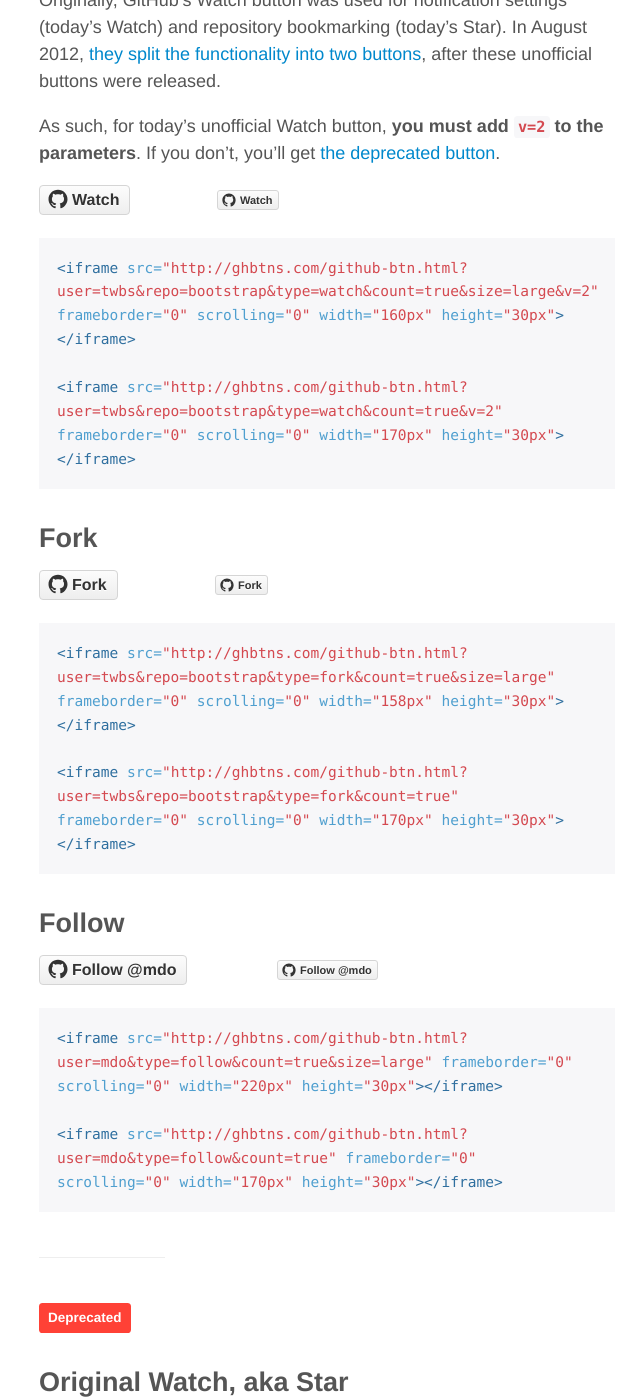
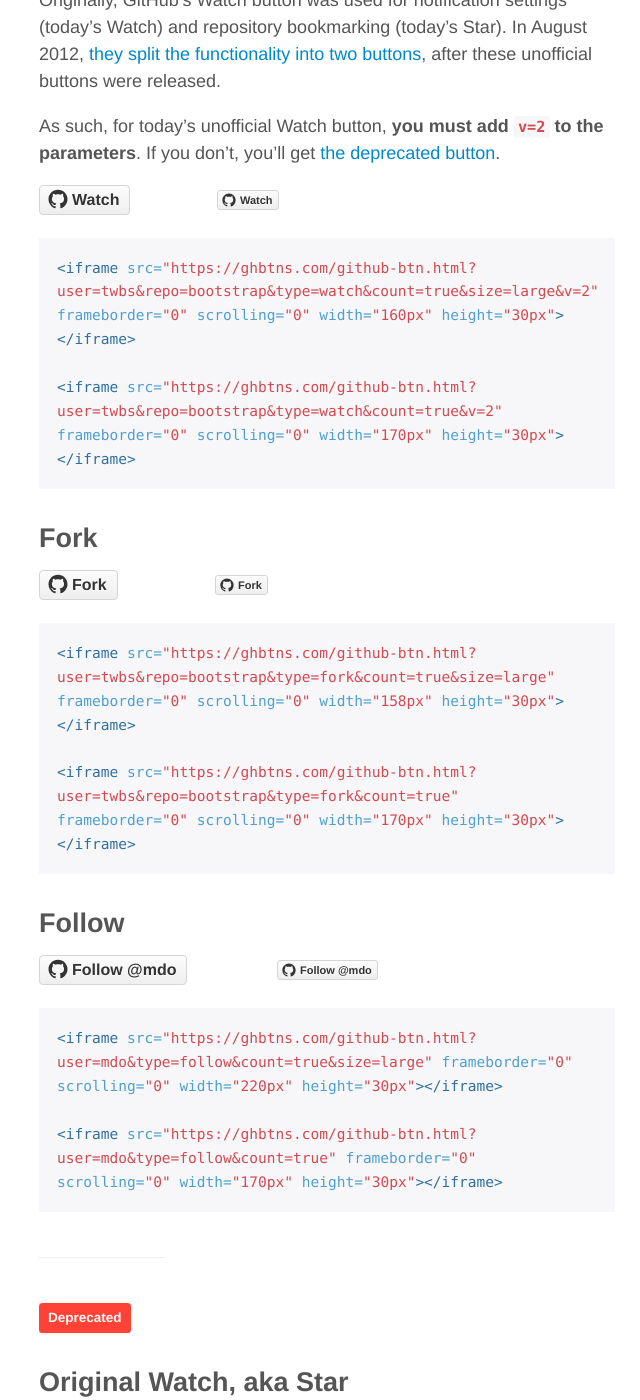
Before and after one commit to mdo/github-buttons, a Jekyll site: the page built from index.md, in a window 1280 px wide and 1400 px high, scrolled down 869 px. Shown: the whole window, without its empty margins (313-953 px from the left). Built offline with Jekyll 4.4.1, drawn with Linux system fonts in a browser that asks for light colours; comment, search, counter and statistics services are not loaded; some of the changed text lies outside the part shown.

Commit message:
https snippets

```diff
--- a/index.md
+++ b/index.md
@@ -9,9 +9,9 @@
   <iframe src="github-btn.html?user=twbs&repo=bootstrap&type=star&count=true" frameborder="0" scrolling="0" width="170px" height="30px"></iframe>
 </div>
 {% highlight html %}
-<iframe src="http://ghbtns.com/github-btn.html?user=twbs&repo=bootstrap&type=star&count=true&size=large" frameborder="0" scrolling="0" width="160px" height="30px"></iframe>
+<iframe src="https://ghbtns.com/github-btn.html?user=twbs&repo=bootstrap&type=star&count=true&size=large" frameborder="0" scrolling="0" width="160px" height="30px"></iframe>
 
-<iframe src="http://ghbtns.com/github-btn.html?user=twbs&repo=bootstrap&type=star&count=true" frameborder="0" scrolling="0" width="170px" height="30px"></iframe>
+<iframe src="https://ghbtns.com/github-btn.html?user=twbs&repo=bootstrap&type=star&count=true" frameborder="0" scrolling="0" width="170px" height="30px"></iframe>
 {% endhighlight %}
 
 ## Watch
@@ -25,9 +25,9 @@
   <iframe src="github-btn.html?user=twbs&repo=bootstrap&type=watch&count=true&v=2" frameborder="0" scrolling="0" width="170px" height="30px"></iframe>
 </div>
 {% highlight html %}
-<iframe src="http://ghbtns.com/github-btn.html?user=twbs&repo=bootstrap&type=watch&count=true&size=large&v=2" frameborder="0" scrolling="0" width="160px" height="30px"></iframe>
+<iframe src="https://ghbtns.com/github-btn.html?user=twbs&repo=bootstrap&type=watch&count=true&size=large&v=2" frameborder="0" scrolling="0" width="160px" height="30px"></iframe>
 
-<iframe src="http://ghbtns.com/github-btn.html?user=twbs&repo=bootstrap&type=watch&count=true&v=2" frameborder="0" scrolling="0" width="170px" height="30px"></iframe>
+<iframe src="https://ghbtns.com/github-btn.html?user=twbs&repo=bootstrap&type=watch&count=true&v=2" frameborder="0" scrolling="0" width="170px" height="30px"></iframe>
 {% endhighlight %}
 
 ## Fork
@@ -37,9 +37,9 @@
   <iframe src="github-btn.html?user=twbs&repo=bootstrap&type=fork&count=true" frameborder="0" scrolling="0" width="170px" height="30px"></iframe>
 </div>
 {% highlight html %}
-<iframe src="http://ghbtns.com/github-btn.html?user=twbs&repo=bootstrap&type=fork&count=true&size=large" frameborder="0" scrolling="0" width="158px" height="30px"></iframe>
+<iframe src="https://ghbtns.com/github-btn.html?user=twbs&repo=bootstrap&type=fork&count=true&size=large" frameborder="0" scrolling="0" width="158px" height="30px"></iframe>
 
-<iframe src="http://ghbtns.com/github-btn.html?user=twbs&repo=bootstrap&type=fork&count=true" frameborder="0" scrolling="0" width="170px" height="30px"></iframe>
+<iframe src="https://ghbtns.com/github-btn.html?user=twbs&repo=bootstrap&type=fork&count=true" frameborder="0" scrolling="0" width="170px" height="30px"></iframe>
 {% endhighlight %}
 
 ## Follow
@@ -49,9 +49,9 @@
   <iframe src="github-btn.html?user=mdo&type=follow&count=true" frameborder="0" scrolling="0" width="170px" height="30px"></iframe>
 </div>
 {% highlight html %}
-<iframe src="http://ghbtns.com/github-btn.html?user=mdo&type=follow&count=true&size=large" frameborder="0" scrolling="0" width="220px" height="30px"></iframe>
+<iframe src="https://ghbtns.com/github-btn.html?user=mdo&type=follow&count=true&size=large" frameborder="0" scrolling="0" width="220px" height="30px"></iframe>
 
-<iframe src="http://ghbtns.com/github-btn.html?user=mdo&type=follow&count=true" frameborder="0" scrolling="0" width="170px" height="30px"></iframe>
+<iframe src="https://ghbtns.com/github-btn.html?user=mdo&type=follow&count=true" frameborder="0" scrolling="0" width="170px" height="30px"></iframe>
 {% endhighlight %}
 
 ---
@@ -69,9 +69,9 @@
   <iframe src="github-btn.html?user=twbs&repo=bootstrap&type=watch&count=true" frameborder="0" scrolling="0" width="170px" height="30px"></iframe>
 </div>
 {% highlight html %}
-<iframe src="http://ghbtns.com/github-btn.html?user=twbs&repo=bootstrap&type=watch&count=true&size=large" frameborder="0" scrolling="0" width="170px" height="30px"></iframe>
+<iframe src="https://ghbtns.com/github-btn.html?user=twbs&repo=bootstrap&type=watch&count=true&size=large" frameborder="0" scrolling="0" width="170px" height="30px"></iframe>
 
-<iframe src="http://ghbtns.com/github-btn.html?user=twbs&repo=bootstrap&type=watch&count=true" frameborder="0" scrolling="0" width="170px" height="30px"></iframe>
+<iframe src="https://ghbtns.com/github-btn.html?user=twbs&repo=bootstrap&type=watch&count=true" frameborder="0" scrolling="0" width="170px" height="30px"></iframe>
 {% endhighlight %}
 
 ---
```
